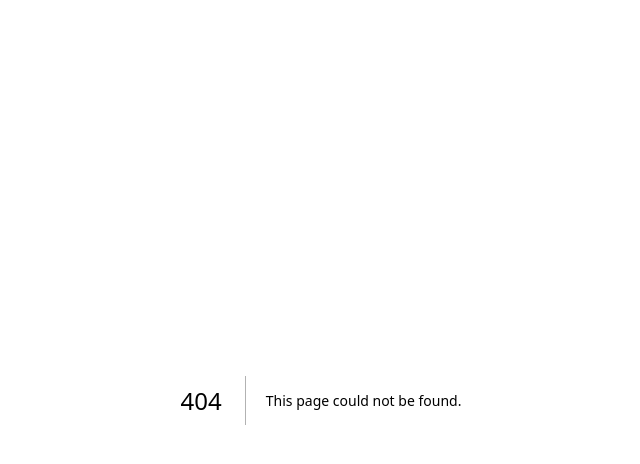
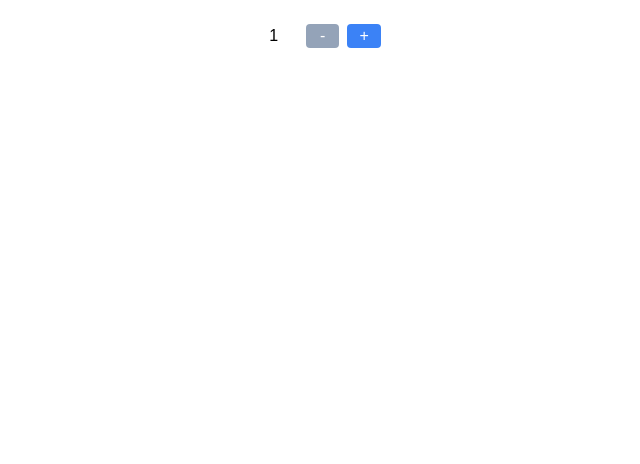
Before and after one commit to DinhAnh-Nguyen/cprg306-assignments, a Next.js app: page /week-4 in a window 1280 px wide. Before the commit this address had no page. Shown: the top 464 px of the page, without its empty margins (319-959 px from the left). Built offline with nearby package versions, Linux system fonts and the light colour scheme.

Commit message:
week 4 assignment completed

```diff
--- a/app/page.js
+++ b/app/page.js
@@ -3,10 +3,11 @@ import Link from "next/link";
 
 export default function Home() {
   return (
-    <main>
+    <main className="m-10">
       <h1 className="text-4xl font-bold mb-5">CPRG 306: Web Development 2 - Assignments</h1>
-      <Link href="./week-2/" className="block">Week 2 Assignment</Link>
-      <Link href="./week-3/" className="block">Week 3 Assignment</Link>
+      <Link href="./week-2/" className="block hover:underline hover:text-green-500">Week 2 Assignment</Link>
+      <Link href="./week-3/" className="block hover:underline hover:text-green-500">Week 3 Assignment</Link>
+      <Link href="./week-4/" className="block hover:underline hover:text-green-500">Week 4 Assignment</Link>
     </main>
   );
 }
--- /dev/null
+++ b/app/week-4/new-item.js
@@ -0,0 +1,42 @@
+"use client"
+import { useState } from "react";
+
+export default function NewItem() {
+
+    const [quantity, setQuantity] = useState(1);
+
+    let currentQuantity = quantity;
+
+    const increment = () => {
+        if (currentQuantity < 20) {
+            setQuantity(currentQuantity + 1);
+        }
+    }
+
+    const decrement = () => {
+        if (currentQuantity > 1) {
+            setQuantity(currentQuantity - 1);
+        }
+    }
+
+    let decrementButtonStyle = "text-white mr-2 bg-red-500 pl-3.5 pr-3.5 rounded";
+    let incrementButtonStyle = "text-white bg-blue-500 pl-3 pr-3 rounded";
+
+    if (currentQuantity >= 20) {
+        incrementButtonStyle = "text-white bg-slate-400 pl-3 pr-3 rounded";
+    }
+
+    if (currentQuantity <= 1) {
+        decrementButtonStyle = "text-white mr-2 bg-slate-400 pl-3.5 pr-3.5 rounded";
+    }
+
+    return (
+        <div className="flex justify-center">
+            <div className="flex justify-center items-center bg-white p-2 mt-2 w-fit">
+                <p className="text-black mr-5 p-2">{currentQuantity}</p>
+                <button className={decrementButtonStyle} onClick={decrement}>-</button>
+                <button className={incrementButtonStyle} onClick={increment}>+</button>
+            </div>
+        </div>
+    );
+}
--- /dev/null
+++ b/app/week-4/page.js
@@ -0,0 +1,9 @@
+import NewItem from "./new-item";
+
+export default function Page() {
+    return (
+        <main>
+            <NewItem />
+        </main>
+    );
+}
```
